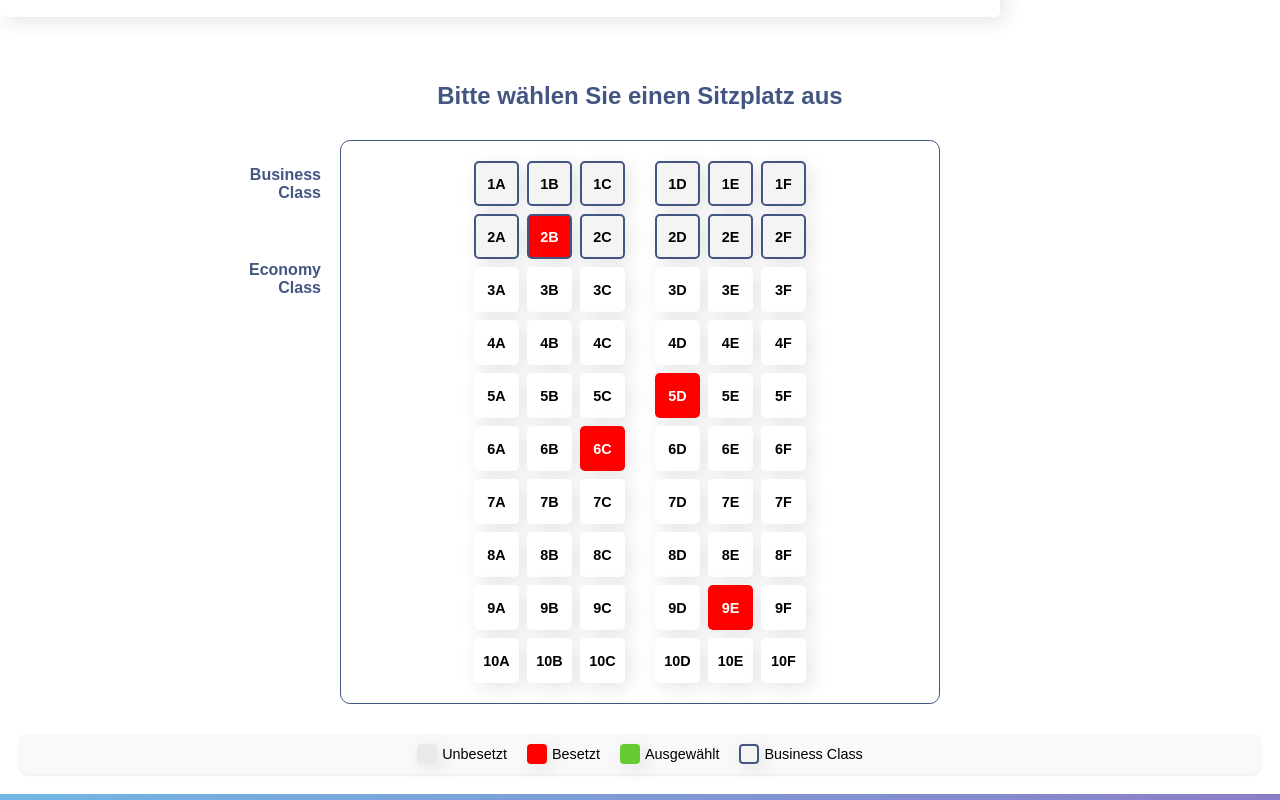
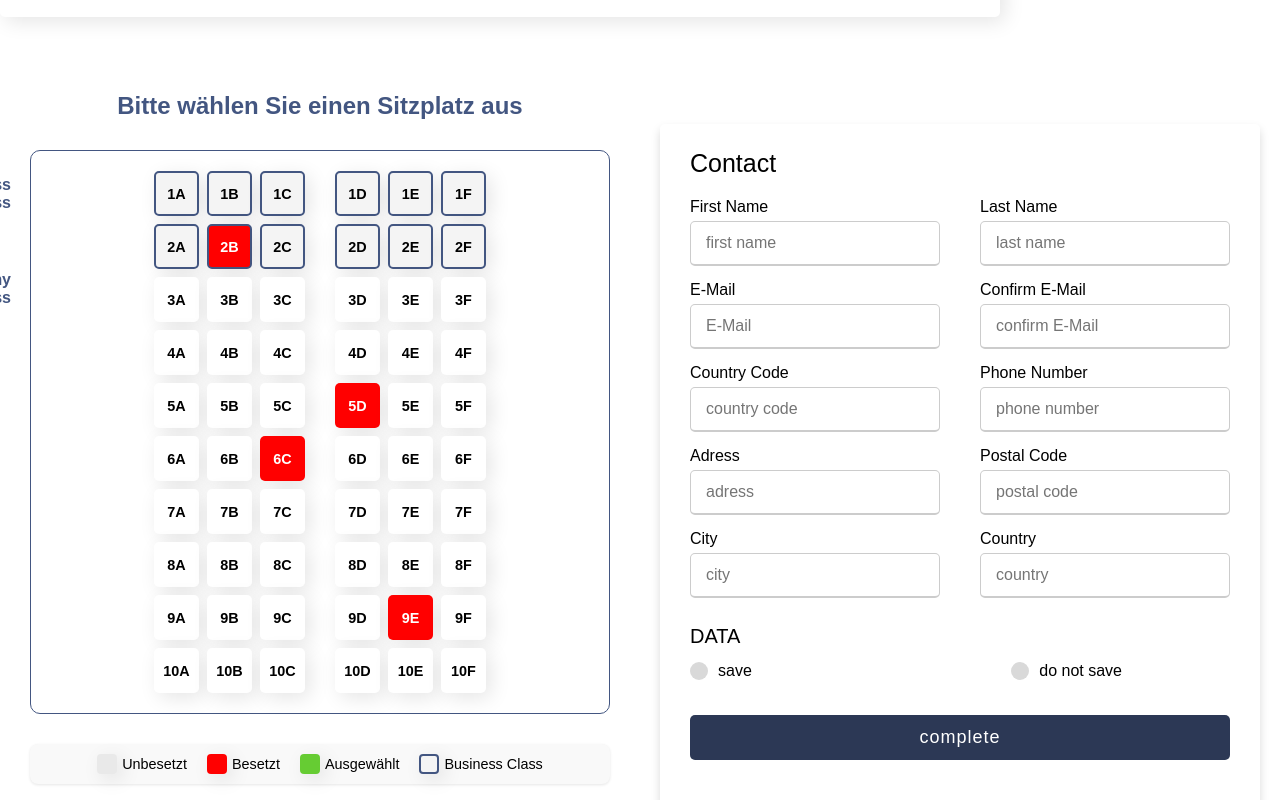
Before and after one commit to dung592847/WebTechProject_Frontend, a Vue app in the folder webtech-frontend/: page /flight-details in a window 1280 px wide. Shown: the part 320-1120 px from the top of the page. Built offline with nearby package versions, Linux system fonts and the light colour scheme.

Commit message:
added SeatAndContactForm

```diff
--- a/webtech-frontend/src/components/Contactform.vue
+++ b/webtech-frontend/src/components/Contactform.vue
@@ -1,55 +1,54 @@
 <template>
-
-   <div class= "divBody">
-    <div class = "divBody2">
-        <div class = "title"> Contact</div>
-         <form action = "#" >
-            <div class = "user-details">
-                <div class = "input-box" >
-                    <span class = "details">First Name</span>
-                    <input type = "text" placeholder="first name" required>
+    <div class="divBody">
+      <div class="divBody2">
+        <div class="title">Contact</div>
+        <form action="#">
+          <div class="user-details">
+            <div class="input-box">
+              <span class="details">First Name</span>
+              <input type="text" placeholder="first name" required />
             </div>
-                <div class = "input-box" >
-                    <span class = "details">Last Name</span>
-                    <input type = "text" placeholder="last name" required>
+            <div class="input-box">
+              <span class="details">Last Name</span>
+              <input type="text" placeholder="last name" required />
             </div>
-                <div class = "input-box" >
-                    <span class = "details">E-Mail</span>
-                    <input type = "text" placeholder="E-Mail" required>
+            <div class="input-box">
+              <span class="details">E-Mail</span>
+              <input type="text" placeholder="E-Mail" required />
             </div>
-                <div class = "input-box" >
-                    <span class = "details">Confirm E-Mail</span>
-                    <input type = "text" placeholder="confirm E-Mail" required>
+            <div class="input-box">
+              <span class="details">Confirm E-Mail</span>
+              <input type="text" placeholder="confirm E-Mail" required />
             </div>
-                <div class = "input-box" >
-                    <span class = "details">Country Code</span>
-                    <input type = "text" placeholder="country code" required>
+            <div class="input-box">
+              <span class="details">Country Code</span>
+              <input type="text" placeholder="country code" required />
             </div>
-                <div class = "input-box" >
-                    <span class = "details">Phone Number</span>
-                    <input type = "text" placeholder="phone number" required>
+            <div class="input-box">
+              <span class="details">Phone Number</span>
+              <input type="text" placeholder="phone number" required />
             </div>
-                <div class = "input-box" >
-                    <span class = "details">Adress</span>
-                    <input type = "text" placeholder="adress" required>
+            <div class="input-box">
+              <span class="details">Adress</span>
+              <input type="text" placeholder="adress" required />
             </div>
-                <div class = "input-box" >
-                    <span class = "details">Postal Code</span>
-                    <input type = "text" placeholder="postal code" required>
+            <div class="input-box">
+              <span class="details">Postal Code</span>
+              <input type="text" placeholder="postal code" required />
             </div>
-                <div class = "input-box" >
-                    <span class = "details">City</span>
-                    <input type = "text" placeholder="city" required>
+            <div class="input-box">
+              <span class="details">City</span>
+              <input type="text" placeholder="city" required />
             </div>
-                <div class = "input-box" >
-                    <span class = "details">Country</span>
-                    <input type = "text" placeholder="country" required>
+            <div class="input-box">
+              <span class="details">Country</span>
+              <input type="text" placeholder="country" required />
             </div>
           </div>
           <div class="data-details">
-                <input type="radio" name = "data" id= "dot-1">
-                <input type="radio" name = "data" id= "dot-2">
-                    <span class = "save-Data"> DATA</span>
+            <input type="radio" name="data" id="dot-1" />
+            <input type="radio" name="data" id="dot-2" />
+            <span class="save-Data">DATA</span>
             <div class="category">
               <label for="dot-1">
                 <span class="dot one"></span>
@@ -62,27 +61,30 @@
             </div>
           </div>
           <div class="button">
-                <input type ="submit" value = "complete">
+            <input type="submit" value="complete" />
           </div>
         </form>
       </div>
     </div>
-
-
   </template>
 
+  <script>
+  export default {
+    name: 'Contactform'
+  }
+  </script>
+
   <style scoped>
-
   .divBody {
     height: 100vh;
     display: flex;
     justify-content: center;
     align-items: center;
     padding: 10px;
-  background: linear-gradient(135deg, #71b7e6, #9b59b6);
+    background: white;
   }
 
-.divBody2{
+  .divBody2 {
     max-width: 700px;
     width: 100%;
     background-color: #fff;
@@ -97,15 +99,15 @@
     position: relative;
   }
 
-.divBody2 .title ::before {
-    content: "";
+  .divBody2 .title::before {
+    content: '';
     position: absolute;
     left: 0;
     bottom: 0;
     height: 3px;
     width: 30px;
     border-radius: 5px;
-  background: linear-gradient(135deg, #71b7e6, #9b59b6);
+
   }
 
   .divBody2 form .user-details {
@@ -139,7 +141,7 @@ form .user-details .input-box {
   }
 
   .user-details .input-box input:focus,
-.user-details .input-box input:valid{
+  .user-details .input-box input:valid {
     border-color: #9b59b6;
   }
 
@@ -155,11 +157,10 @@ form .data-details .category {
     justify-content: space-between;
   }
 
-.data-details .category label  {
+  .data-details .category label {
     display: flex;
     align-items: center;
     cursor: pointer;
-
   }
 
   .data-details .category .dot {
@@ -172,11 +173,10 @@ form .data-details .category {
     transition: all 0.3s ease;
   }
 
-#dot-1:checked~.category label .one,
-#dot-2:checked~.category label .two {
-    background: #9b59b6;
+  #dot-1:checked ~ .category label .one,
+  #dot-2:checked ~ .category label .two {
+    background: #2c3855;
     border-color: #d9d9d9;
-
   }
 
   form input[type="radio"] {
@@ -184,7 +184,7 @@ form input[type="radio"] {
   }
   form .button {
     height: 45px;
-  margin: 35px 0
+    margin: 35px 0;
   }
   form .button input {
     height: 100%;
@@ -197,14 +197,9 @@ form .button input {
     letter-spacing: 1px;
     cursor: pointer;
     transition: all 0.3s ease;
-  background: linear-gradient(135deg, #71b7e6, #9b59b6);
+    background: #2c3855;
   }
   form .button input:hover {
-  background: linear-gradient(-135deg, #71b7e6, #9b59b6);
+    background: #435681;
   }
-
-
-
-
-
   </style>
--- /dev/null
+++ b/webtech-frontend/src/components/SeatAndContactForm.vue
@@ -0,0 +1,38 @@
+<template>
+    <div class="seat-and-contact-form">
+      <div class="row">
+        <div class="col-md-6">
+          <AirplaneSeats />
+        </div>
+        <div class="col-md-6">
+          <Contactform />
+        </div>
+      </div>
+    </div>
+  </template>
+
+  <script>
+  import AirplaneSeats from '@/components/AirplaneSeats.vue';
+  import Contactform from '@/components/Contactform.vue';
+
+  export default {
+    name: 'SeatAndContactForm',
+    components: {
+      AirplaneSeats,
+      Contactform,
+    },
+  };
+  </script>
+
+  <style scoped>
+  .row {
+    display: flex;
+    justify-content: space-between;
+  }
+
+  .col-md-6 {
+    flex: 0 0 50%;
+    max-width: 50%;
+    padding: 10px; /* optional, falls Abstände nötig sind */
+  }
+  </style>
--- a/webtech-frontend/src/views/FlightDetailsView.vue
+++ b/webtech-frontend/src/views/FlightDetailsView.vue
@@ -1,8 +1,7 @@
 <template>
   <NavHeader></NavHeader>
   <SearchResultBox></SearchResultBox>
-    <AirplaneSeats></AirplaneSeats>
-    <Contactform></Contactform>
+  <SeatAndContactForm></SeatAndContactForm>
 <FooterComponent></FooterComponent>
 </template>
 
@@ -10,8 +9,7 @@
 // @ is an alias to /src
   import NavHeader from "../components/NavHeader.vue"
   import FooterComponent from "../components/FooterComponent.vue"
-    import AirplaneSeats from "@/components/AirplaneSeats.vue";
-    import Contactform from "@/components/Contactform.vue";
+  import SeatAndContactForm from "@/components/SeatAndContactForm.vue";
   import SearchResultBox from "../components/SearchResultBox.vue"
 
 
@@ -20,8 +18,7 @@
   name: 'HomeView',
   components: {
     NavHeader,
-      AirplaneSeats,
-      Contactform,
+    SeatAndContactForm,
     FooterComponent,
     SearchResultBox
   }
```
Lines whose indentation alone changed are shown as unchanged.
